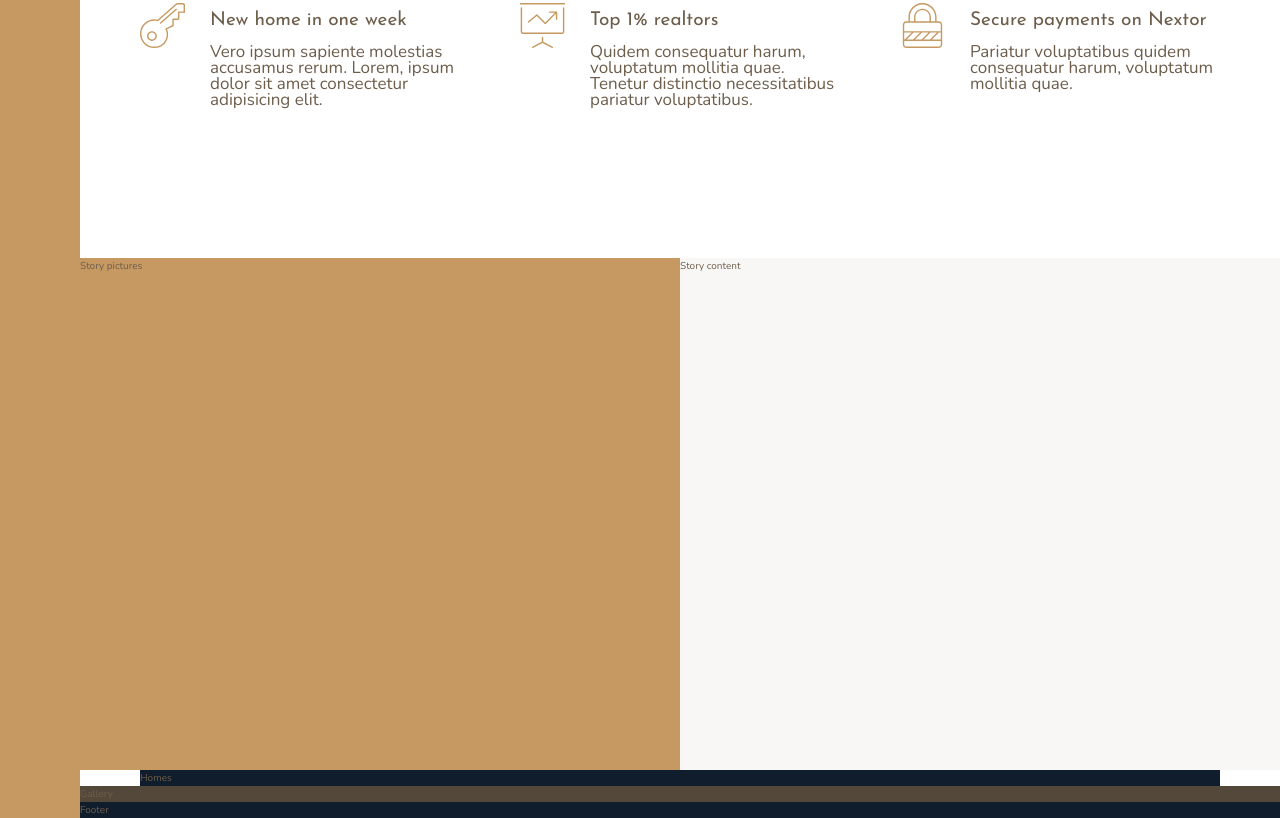
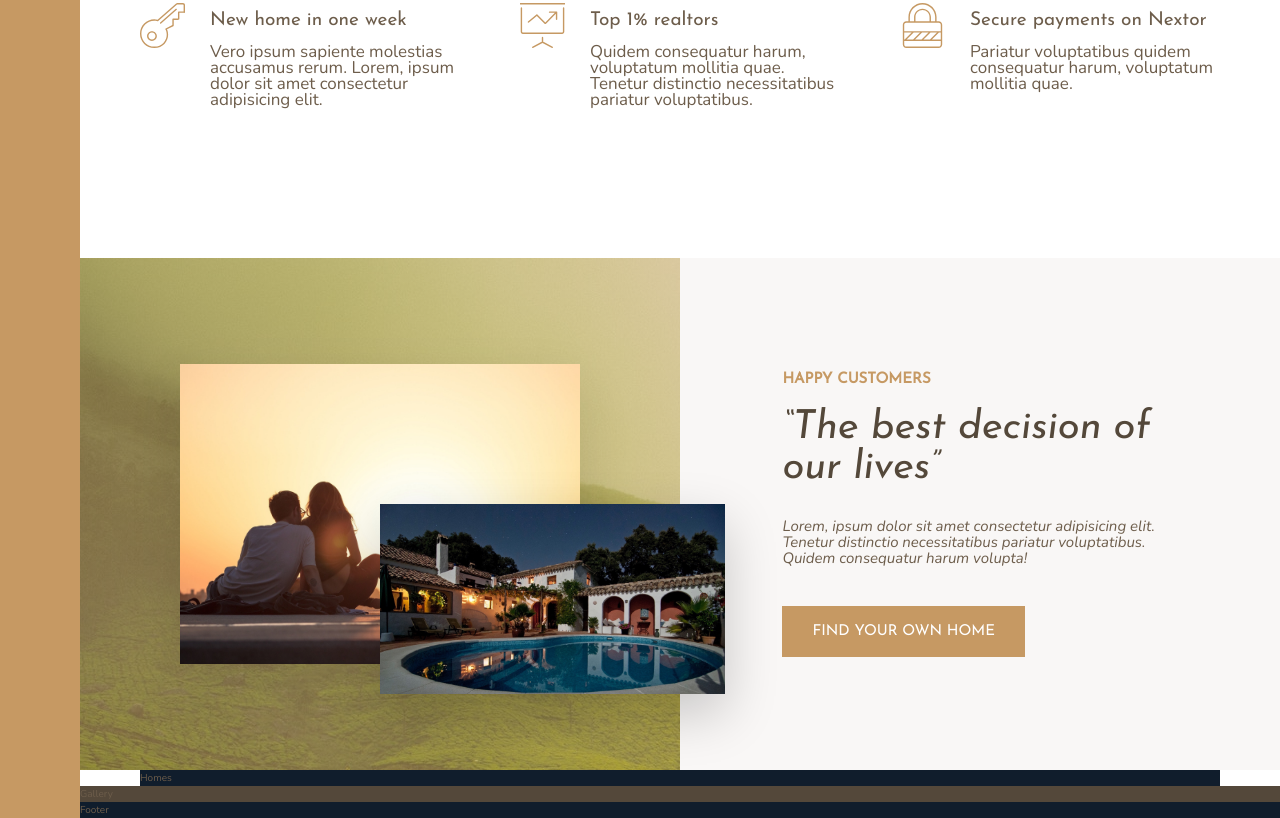
Before and after one commit to danielgeorgiev7/Advanced-CSS-Course-Udemy, a website: page 03.Nexter/index.html in a window 1280 px wide. Shown: the part 932-1750 px from the top of the page. Drawn offline with nearby package versions, Linux system fonts and the light colour scheme.

Commit message:
Added story section

```diff
--- a/03.Nexter/index.html
+++ b/03.Nexter/index.html
@@ -84,9 +84,27 @@
       </div>
     </section>
 
-    <div class="story__pictures">Story pictures</div>
+    <div class="story__pictures">
+      <img
+        src="img/story-1.jpeg"
+        alt="Couple with new house"
+        class="story__img--1"
+      />
+      <img src="img/story-2.jpeg" alt="New house" class="story__img--2" />
+    </div>
 
-    <div class="story__content">Story content</div>
+    <div class="story__content">
+      <h3 class="heading-3 mb-sm">Happy customers</h3>
+      <h2 class="heading-2 heading-2--dark mb-md">
+        &ldquo;The best decision of our lives&rdquo;
+      </h2>
+      <p class="story__text mb-lg">
+        Lorem, ipsum dolor sit amet consectetur adipisicing elit. Tenetur
+        distinctio necessitatibus pariatur voluptatibus. Quidem consequatur
+        harum volupta!
+      </p>
+      <button class="btn">Find your own home</button>
+    </div>
 
     <section class="homes">Homes</section>
 
--- a/03.Nexter/sass/_features.scss
+++ b/03.Nexter/sass/_features.scss
@@ -1,8 +1,6 @@
 .features {
   grid-column: center-start / center-end;
-
   margin: 15rem 0;
-
   display: grid;
   grid-template-columns: repeat(auto-fit, minmax(25rem, 1fr));
   grid-gap: 6rem;
--- a/03.Nexter/sass/_story.scss
+++ b/03.Nexter/sass/_story.scss
@@ -2,9 +2,42 @@
   &__pictures {
     background-color: $color-primary;
     grid-column: full-start / col-end 4;
+    background-image: linear-gradient(
+        (rgba($color-primary, 0.5), rgba($color-primary, 0.5))
+      ),
+      url(../img/back.jpg);
+    display: grid;
+    grid-template-rows: repeat(6, 1fr);
+    grid-template-columns: repeat(6, 1fr);
+    align-items: center;
   }
+
+  &__img--1 {
+    width: 100%;
+    grid-row: 2 / 6;
+    grid-column: 2 / 6;
+    box-shadow: 0 2rem 5rem rgba(#000, 0.1);
+  }
+
+  &__img--2 {
+    width: 115%;
+    grid-row: 4 / 6;
+    grid-column: 4 / 7;
+    z-index: 10;
+    box-shadow: 0 2rem 5rem rgba(#000, 0.2);
+  }
+
   &__content {
     background-color: $color-grey-light-1;
     grid-column: col-start 5 / full-end;
+    padding: 6rem 8vw;
+    display: grid;
+    align-content: center;
+    justify-items: start;
+  }
+
+  &__text {
+    font-size: 1.5rem;
+    font-style: italic;
   }
 }
--- a/03.Nexter/sass/_typography.scss
+++ b/03.Nexter/sass/_typography.scss
@@ -9,10 +9,24 @@
 
 .heading-2 {
   @extend %heading;
+  font-size: 4rem;
+  font-style: italic;
+  line-height: 1;
+
+  &--light {
+    color: $color-grey-light-1;
+  }
+  &--dark {
+    color: $color-grey-dark-1;
+  }
 }
 
 .heading-3 {
   @extend %heading;
+  color: $color-primary;
+  text-transform: uppercase;
+  font-size: 1.5rem;
+  font-weight: 600;
 }
 
 .heading-4 {
@@ -26,3 +40,36 @@
     color: $color-grey-dark-1;
   }
 }
+
+.btn {
+  background-color: $color-primary;
+  color: #fff;
+  border: none;
+  border-radius: 0;
+  font-family: $font-display;
+  font-size: 1.5rem;
+  text-transform: uppercase;
+  padding: 1.8rem 3rem;
+  cursor: pointer;
+  transition: all 0.2s;
+
+  &:hover {
+    background-color: $color-primary-dark;
+  }
+}
+
+.mb-sm {
+  margin-bottom: 2rem;
+}
+
+.mb-md {
+  margin-bottom: 3rem;
+}
+
+.mb-lg {
+  margin-bottom: 4rem;
+}
+
+.mb-hg {
+  margin-bottom: 8rem;
+}
```
Also changed, not shown: 03.Nexter/css/style.css.
